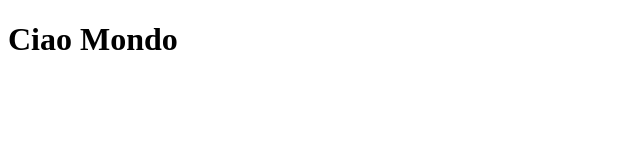
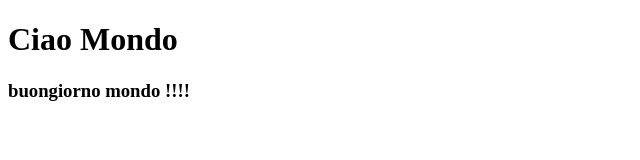
Before and after one commit to midory-rojas/test-git, a plain HTML site: page index.html in a window 1280 px wide. Shown: the whole page, without its empty margins (0-640 px from the left). Drawn offline with Linux system fonts and the light colour scheme.

Commit message:
feat: aggiunto h3

```diff
--- a/index.html
+++ b/index.html
@@ -7,5 +7,10 @@
 </head>
 <body>
     <h1>Ciao Mondo</h1>
+
+
+
+
+    <h3>buongiorno mondo !!!!</h3>
 </body>
 </html>
```
